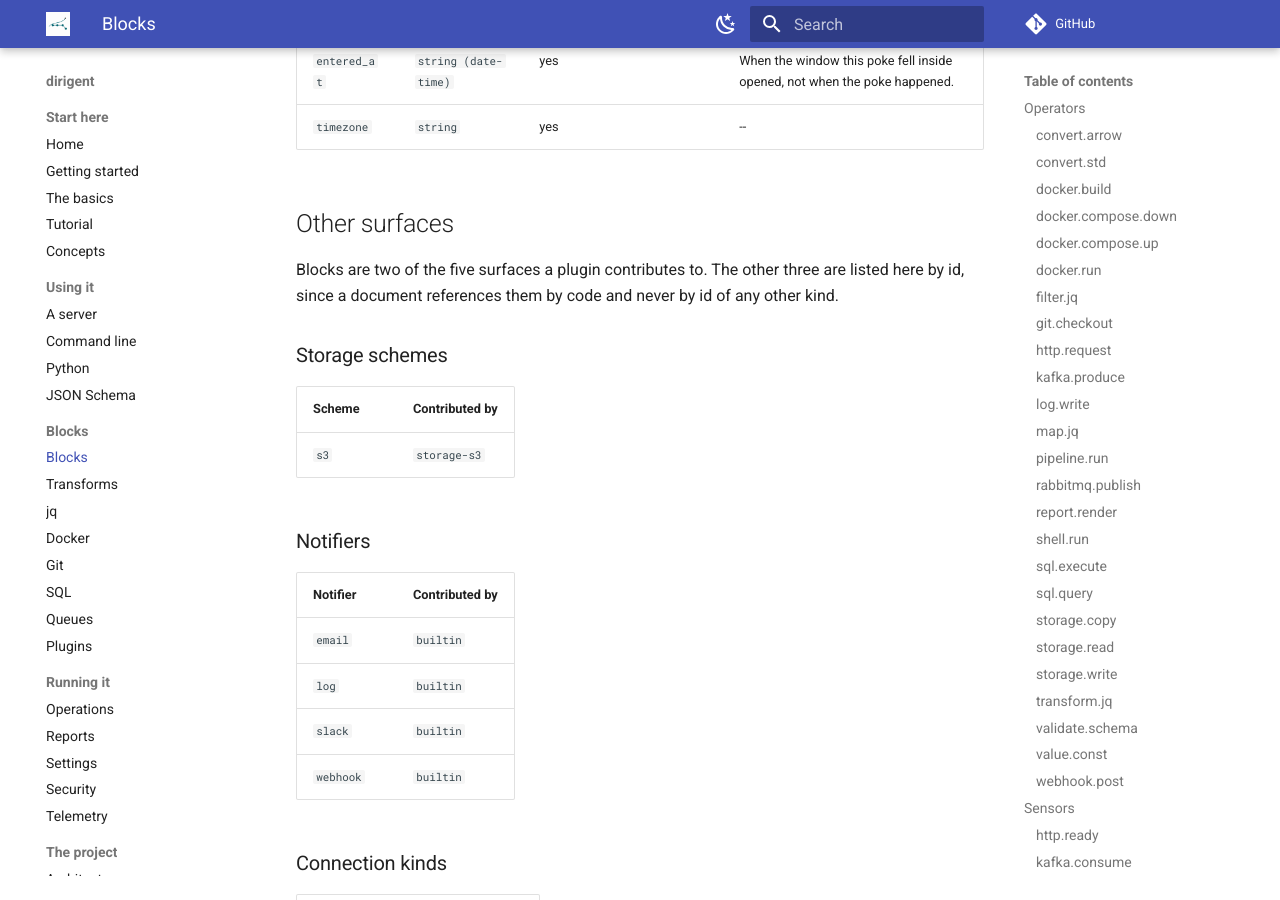
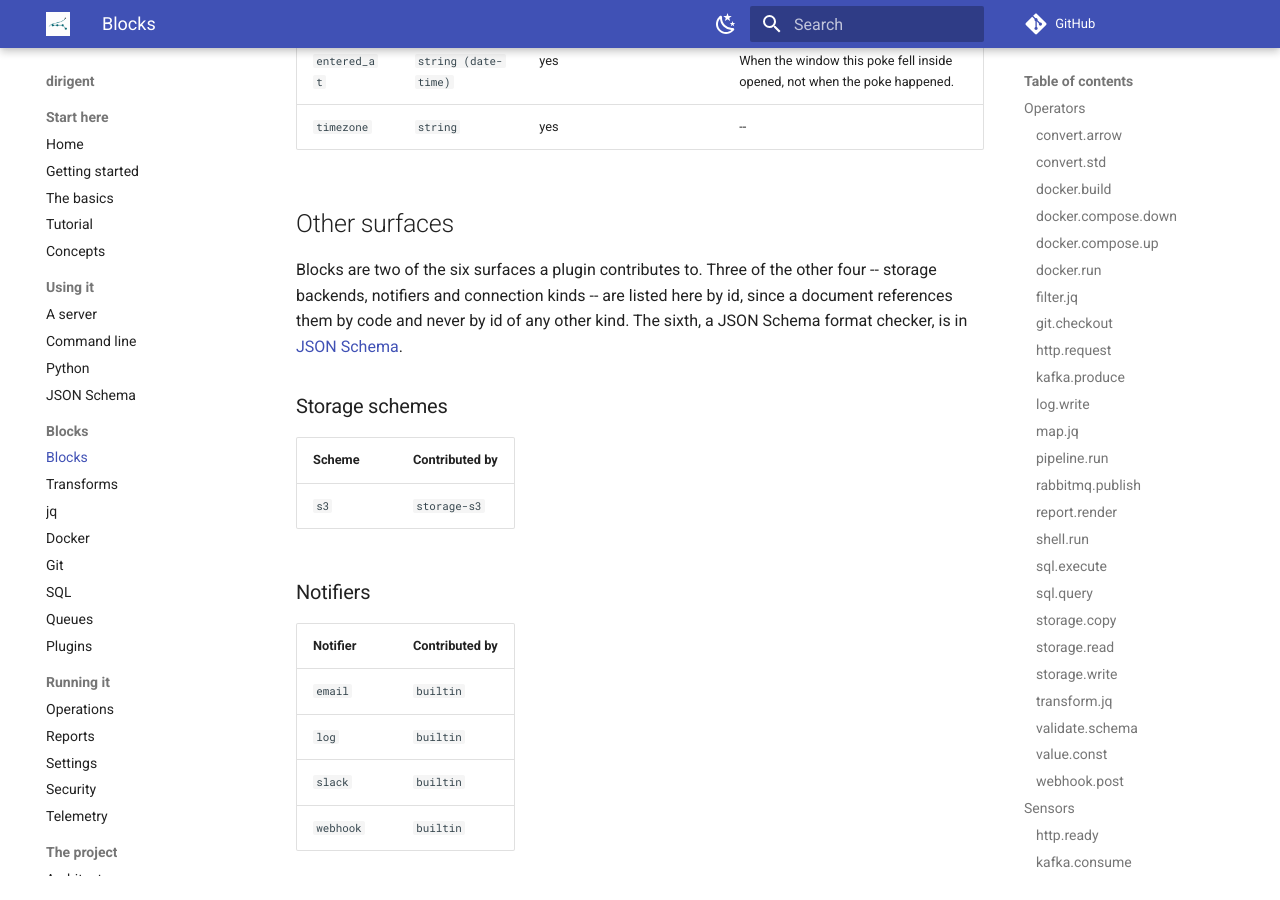
Before and after one commit to winterop-com/dirigent, an MkDocs documentation site: the page built from docs/blocks.md, in a window 1280 px wide and 900 px high, scrolled down 36960 px. Built offline with MkDocs 1.6.1 and Material for MkDocs 9.7.7, drawn with Linux system fonts in a browser that asks for light colours; comment, search, counter and statistics services are not loaded.

Commit message:
fix(docs): blocks are two of six plugin surfaces, not two of five
A Contribution carries operators, sensors, storage backends, notifiers,
connection kinds and formats. The generated page named five and listed
three; it now names six and says where the format checker is documented.

```diff
--- a/docs/blocks.md
+++ b/docs/blocks.md
@@ -871,8 +871,10 @@ Contributed by `builtin`. Not idempotent. Polls every 1m unless the step says ot
 
 ## Other surfaces
 
-Blocks are two of the five surfaces a plugin contributes to. The other three are listed here
-by id, since a document references them by code and never by id of any other kind.
+Blocks are two of the six surfaces a plugin contributes to. Three of the other four -- storage
+backends, notifiers and connection kinds -- are listed here by id, since a document references
+them by code and never by id of any other kind. The sixth, a JSON Schema format checker, is in
+[JSON Schema](json-schema.md).
 
 ### Storage schemes
 
```
Also changed, not shown: 1 other file.
